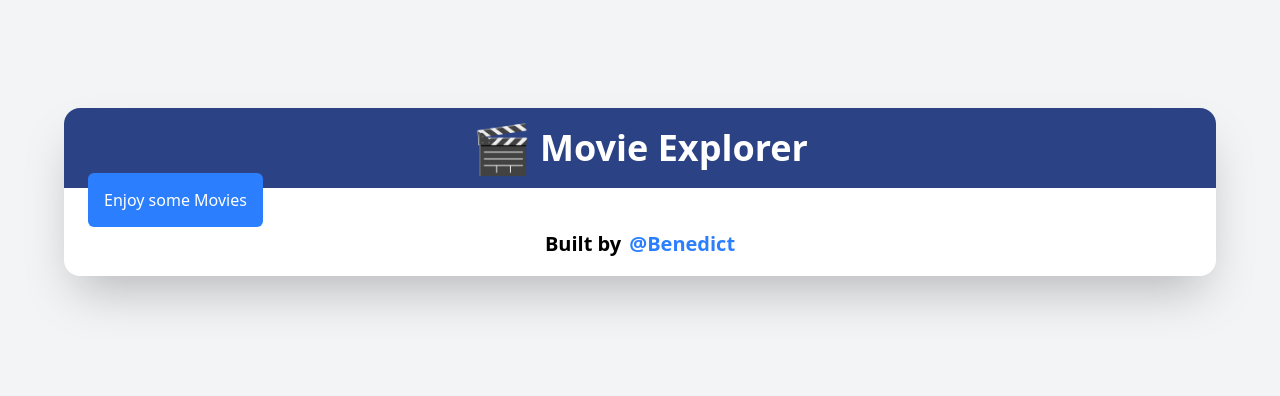
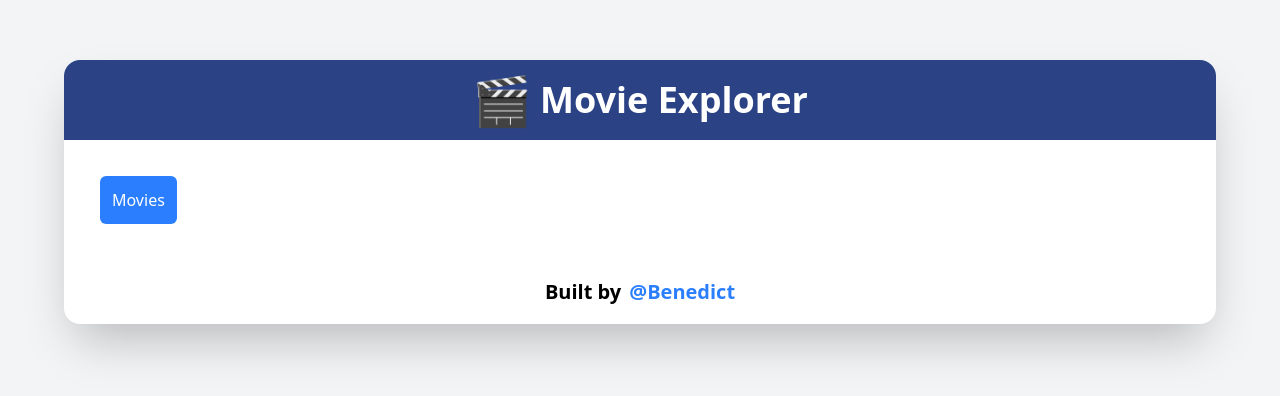
Before and after one commit to Boadu123/movie-explorer, a Next.js app: page / in a window 1280 px wide. Shown: the part 208-604 px from the top of the page. Built offline with nearby package versions, Linux system fonts and the light colour scheme.

Commit message:
Home page

```diff
--- a/src/app/movies/page.tsx
+++ b/src/app/movies/page.tsx
@@ -54,7 +54,7 @@ export default function Movies() {
 
   return (
     <div className="p-6">
-      <Link href ="/" className="p-3 m-6 rounded-md bg-blue-500 text-white">Home</Link>
+      <Link href ="/" className="p-3 mx-6 rounded-md bg-blue-500 text-white">Home</Link>
       {/* Search Bar */}
       <form
         onSubmit={handleSearch}
--- a/src/app/page.tsx
+++ b/src/app/page.tsx
@@ -1,7 +1,7 @@
 import Link from "next/link"
 
 export default function Home(){
-    return <div>
-        <Link href ="/movies" className="p-4 m-6 rounded-md bg-blue-500 text-white">Enjoy some Movies</Link>
+    return <div className="flex">
+        <Link href ="/movies" className="p-3 m-9 rounded-md bg-blue-500 text-white">Movies</Link>
     </div>
 }
```
